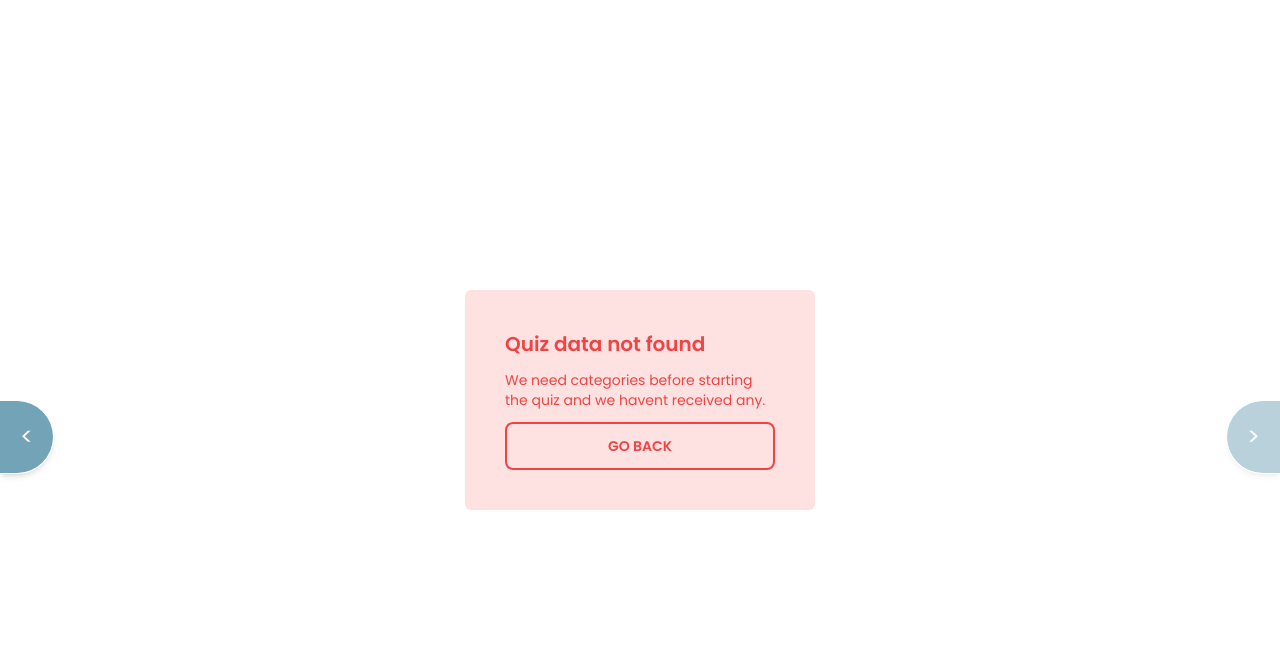
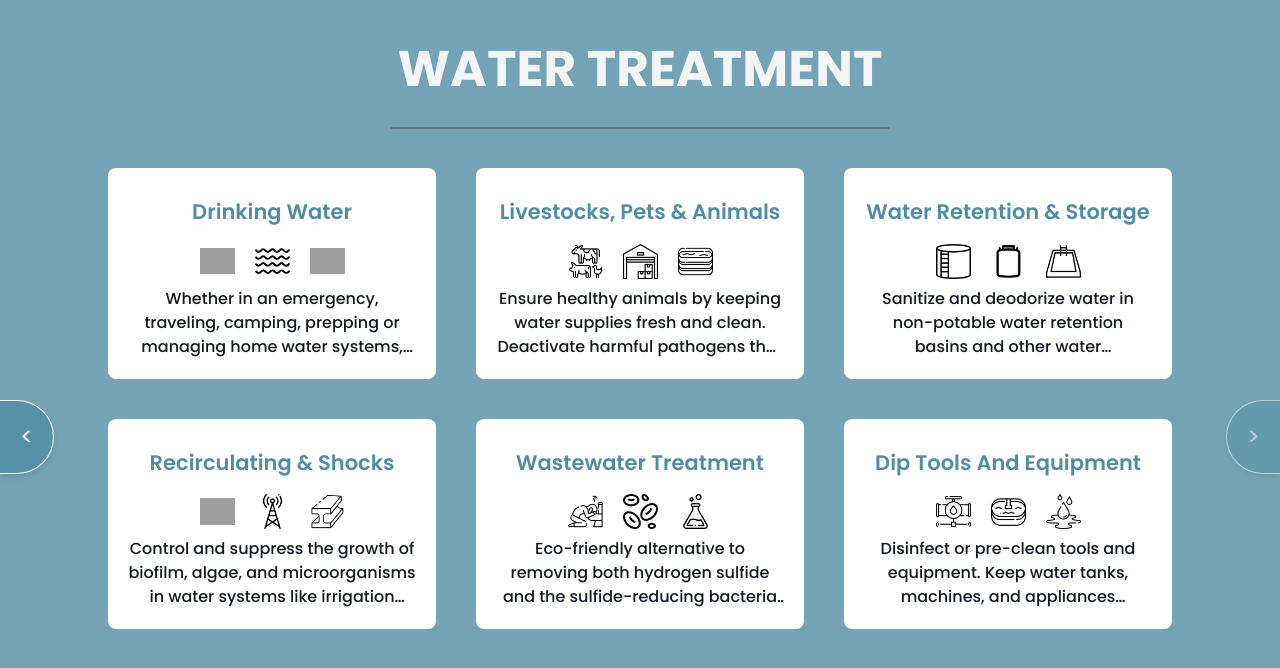
Before and after one commit to dag-bag/clean-solutions, a Next.js app: page /quiz/sub-category in a window 1280 px wide. Before the commit this address had no page. Shown: the top 668 px of the page. Built offline with nearby package versions, Linux system fonts and the light colour scheme; grey boxes are pictures that could not be loaded.

Commit message:
sub-categories components

```diff
--- a/components/cards/category-card.tsx
+++ b/components/cards/category-card.tsx
@@ -42,39 +42,6 @@ const CategoryCard = ({ name }: any) => {
         }
     }
     return (
-        // <motion.div className=" flex items-center justify-center "
-        //     onHoverStart={() => { setIsFlipped(true) }}
-        //     onHoverEnd={() => { setIsFlipped(false) }}
-        //     whileTap={{ scale: .8 }}>
-        //     <motion.div
-        //         onClick={onClickHandler}
-        //         transition={{ duration: 0.6 }}
-        //         animate={{ rotateX: isFlipped ? 180 : 0 }}
-        //         className={`card-container rounded-md overflow-hidden w-full h-full ${isSelected ? 'bg-blue-1 border' : 'bg-white'}`}>
-
-        //         <motion.button tabIndex={0}
-        //             initial={{ opacity: 1 }}
-        //             animate={{ opacity: isFlipped ? 0 : 1 }}
-        //             className={`w-full absolute px-10 py-4 h-[150px] select-none  z-40`}>
-        //             <div className="flex items-center">
-        //                 <div className="flex items-center justify-center gap-0">
-        //                     <Image
-        //                         alt="none"
-        //                         width={40}
-        //                         height={40}
-        //                         src='/official/nails.svg'
-        //                         style={{ color: 'white' }} />
-        //                 </div>
-        //                 <h1 className={` text-left text-[20px] md:text-[21px] py-2 font-semibold capitalize ml-4 ${!isSelected ? 'text-blue-1' : 'text-white'}`}>{name}</h1>
-        //             </div>
-        //         </ motion.button>
-        //         <motion.div initial={{ opacity: 0 }} style={{ rotateX: 180 }} className=" w-full h-full absolute flex items-center justify-center p-5 z-20 select-none" animate={{ opacity: isFlipped ? 1 : 0 }}  >
-        //             <p className={`${isSelected ? 'text-white' : 'text-black'} text-left text-md font-[600] md:text-[16px]`}>{data[name].self.discription}</p>
-        //         </motion.div>
-        //     </motion.div>
-        // </motion.div>
-
-
         <motion.div
             variants={dropOutVariant({
                 axis: "x",
@@ -91,7 +58,7 @@ const CategoryCard = ({ name }: any) => {
 
                     <h3 className="mt-4 text-center text-2xl font-semibold text-blue-1  uppercase">{name}</h3>
                     <p className="text-black text-base text-center mt-4 font-normal lowercase px-4">{data[name].self.discription}</p>
-                    <div className="mt-3 space-x-8 flex p-1">
+                    {/* <div className="mt-3 space-x-8 flex p-1">
                         {[
                             "https://cleansolutions.tech/wp-content/uploads/2022/03/long-wavy-hair-variant.png",
                             "https://cleansolutions.tech/wp-content/uploads/2022/03/skincare-1.png",
@@ -107,7 +74,7 @@ const CategoryCard = ({ name }: any) => {
                                 />
                             );
                         })}
-                    </div>
+                    </div> */}
                 </div>
                 <div
                     className={` back sd shadow-lg rounded-lg ${isSelected ? "border-4 border-green-1" : ""
--- a/components/cards/subCategory-card.tsx
+++ b/components/cards/subCategory-card.tsx
@@ -2,7 +2,6 @@ import Image from "next/image"
 import { motion } from 'framer-motion'
 import { useRecoilState } from "recoil"
 import { selectedSubCategoryAtom } from "../../pages/quiz/sub-category"
-import { useState } from "react"
 interface props {
     name: string,
     data: any
@@ -12,8 +11,6 @@ interface props {
 const icons = ['1.png', '2.png', '3.png']
 
 const CategoryCard = ({ name, data, disabled }: props) => {
-
-    const [isFlipped, setIsFlipped] = useState(false);
     const [state, setState] = useRecoilState(selectedSubCategoryAtom)
     const isSelected = state.includes(name)
     function onClickHandler() {
@@ -28,36 +25,29 @@ const CategoryCard = ({ name, data, disabled }: props) => {
     }
     return (
         <>
-            <motion.div className=" flex items-center justify-center "
-                onHoverStart={() => { setIsFlipped(true) }}
-                onHoverEnd={() => { setIsFlipped(false) }}
-                whileTap={{ scale: .8 }}>
+            <motion.button
+                whileTap={{ scale: .9 }}
+                onClick={onClickHandler}
+                whileFocus={{ scale: .9 }}
+                whileHover={{ scale: 1.1 }}
+                className=" p-5 rounded-lg overflow-y-hidden"
+                style={isSelected ? { background: '#95D074' } : { background: 'white' }}>
+
                 <motion.div
-                    onClick={onClickHandler}
-                    transition={{ duration: 0.6 }}
-                    animate={{ rotateX: isFlipped ? 180 : 0 }}
-                    className={`card-container  rounded-md overflow-hidden w-full h-full ${isSelected ? 'bg-blue-1 border' : 'bg-white'}`}>
+                    animate={{ y: 0 }}
+                    initial={{ y: -50 }}
+                    key={isSelected as any}>
 
-                    <motion.button tabIndex={0}
-                        initial={{ opacity: 1 }}
-                        animate={{ opacity: isFlipped ? 0 : 1 }}
-                        className={`w-full absolute px-10 py-4 h-[150px] select-none  z-40`}>
-                        <div>
+                    <h1 className={`text-center text-[20px] md:text-[21px] py-2 font-semibold capitalize ${!isSelected ? 'text-blue-1' : 'text-white'}`}>{name}</h1>
 
-                            <div className="flex items-center justify-center gap-5 py-2">
-                                {icons.map((fileName) => <Image style={{ color: 'white' }} width={35} height={35} alt="icon" src={`/icons/${name}/${fileName}`} />)}
-                            </div>
+                    <div className="flex items-center justify-center gap-5 py-2">
+                        {icons.map((fileName) => <Image style={{ color: 'white' }} width={35} height={35} alt="icon" src={`/icons/${name}/${fileName}`} />)}
+                    </div>
 
-                            <h1 className={` text-center text-[20px] md:text-[21px] py-2 font-semibold capitalize ml-4 ${!isSelected ? 'text-blue-1' : 'text-white'}`}>{name}</h1>
+                    <p className={`text-center text-md font-[500] md:text-[16px] line-clamp`}>{data.discription}</p>
 
-                        </div>
-                    </ motion.button>
-                    <motion.div initial={{ opacity: 0 }} style={{ rotateX: 180 }} className=" w-full h-full absolute flex items-center justify-center p-5 z-20 select-none" animate={{ opacity: isFlipped ? 1 : 0 }}  >
-                        <p className={`${isSelected ? 'text-white' : 'text-black'} text-left text-md font-[600] md:text-[16px]`}>{data.discription}</p>
-                    </motion.div>
                 </motion.div>
-            </motion.div>
-
+            </motion.button>
         </>
     )
 }
--- a/pages/quiz/categories.tsx
+++ b/pages/quiz/categories.tsx
@@ -9,7 +9,7 @@ export const selectedCategoryAtom = atom<string[]>({
     key: 'selected-category',
     default: [
 
-        // 'water treatment'
+        'water treatment'
     ]
 })
 
--- a/pages/quiz/sub-category.tsx
+++ b/pages/quiz/sub-category.tsx
@@ -13,6 +13,11 @@ export const selectedSubCategoryAtom = atom<string[]>({
     default: [
         // 'recirculating & shocks'
     ]
+})
+
+const ModelAtom = atom<any>({
+    key: 'model-atom',
+    default: false
 })
 
 export const categoryCounterAtom = atom({
@@ -32,6 +37,7 @@ const varients = {
 }
 
 const SubCategoriesPage = () => {
+    const [model, setModel] = useRecoilState(ModelAtom)
     const [categoryCounter, setCategoryCounter] = useRecoilState(categoryCounterAtom)
     const selectedCategories = useRecoilValue(selectedCategoryAtom)
     const [selectedSubCategories] = useRecoilState(selectedSubCategoryAtom)
@@ -65,10 +71,11 @@ const SubCategoriesPage = () => {
 
     return (
         <Layout onNext={Next} onPrevious={Previous} isEnabled={selectedSubCategories.length == 0} >
-            <div className="bg-[#74A3B6] h-full overflow-hidden">
+            <div className="bg-[#74A3B6] h-full lg:overflow-hidden">
 
-                <motion.div className="bg-[#74A3B6] h-full" key={categoryCounter} animate={'animate'} initial="initial" variants={varients} >
-                    <header className=" md:h-[20vh] h-[20vh] md:mt-0 flex items-center justify-center flex-col my-2 px-5">
+                <motion.div className="bg-[#74A3B6] lg:h-full" key={categoryCounter} animate={'animate'} initial="initial" variants={varients} >
+                    <header className=" md:h-[20vh] h-[20vh] md:mt-0 flex items-center justify-center flex-col  px-5">
+
                         <h1 className="text-center md:text-[50px] text-[35px] text-gray-100 uppercase font-bold ">{categoryName}</h1>
 
                         <div className="md:block hidden w-[500px] bg-gray-100 rounded-full mt-5 ">
@@ -87,14 +94,13 @@ const SubCategoriesPage = () => {
                         </div>
                     </header>
 
-                    <main className="grid grid-cols-1 md:grid-cols-2 lg:grid-cols-3 gap-2 lg:gap-5 p-2 max-w-[1080px] m-auto">
+                    <main className="grid grid-cols-1 md:grid-cols-2 lg:grid-cols-3 gap-2 lg:gap-10 p-2 max-w-[1080px] m-auto h">
                         {subCategoriesList?.map((keyName, number) => <CategoryCard disabled={false} data={subCategoriesDataList[keyName]} name={keyName} key={number} />)}
                     </main>
 
                 </motion.div>
+            </div>
 
-
-            </div>
         </Layout >
     )
 
--- a/styles/globals.css
+++ b/styles/globals.css
@@ -10,6 +10,13 @@
 }
 
 @layer utilities {
+
+  .line-clamp {
+    display: -webkit-box;
+    -webkit-line-clamp: 3;
+    -webkit-box-orient: vertical;
+    overflow: hidden;
+  }
 
   .card-container {
     width: 300px;
```
